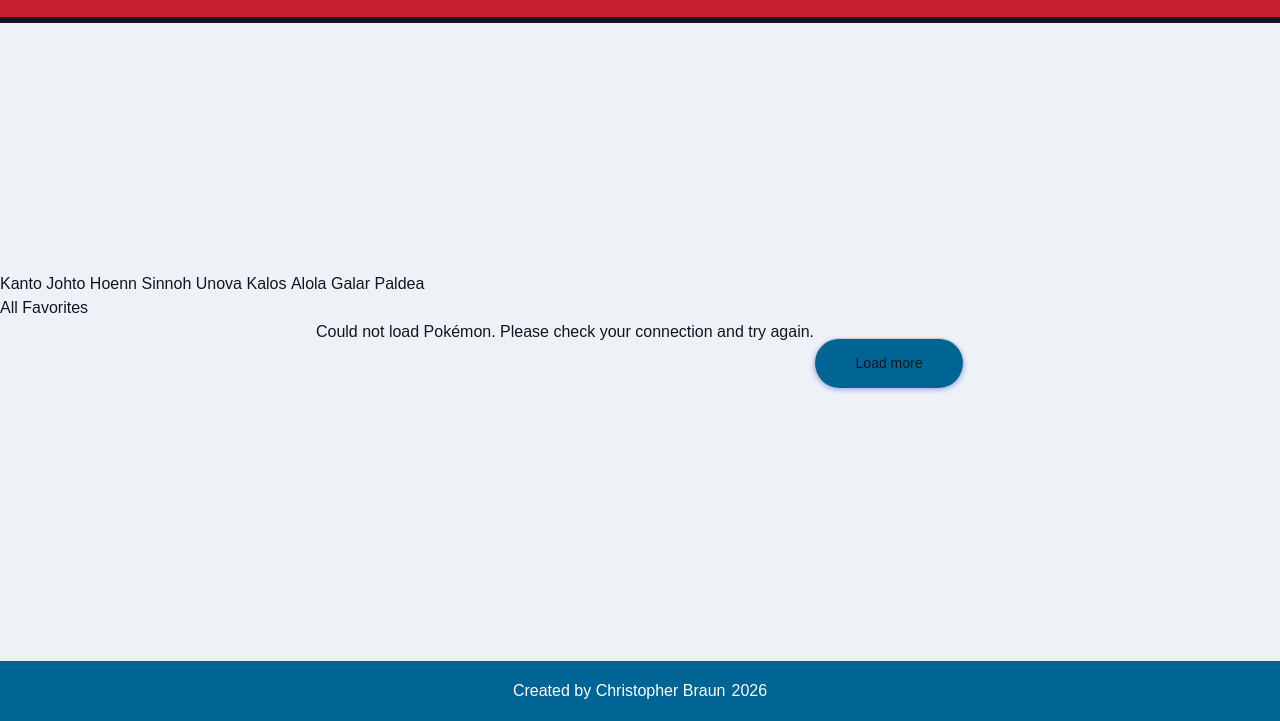
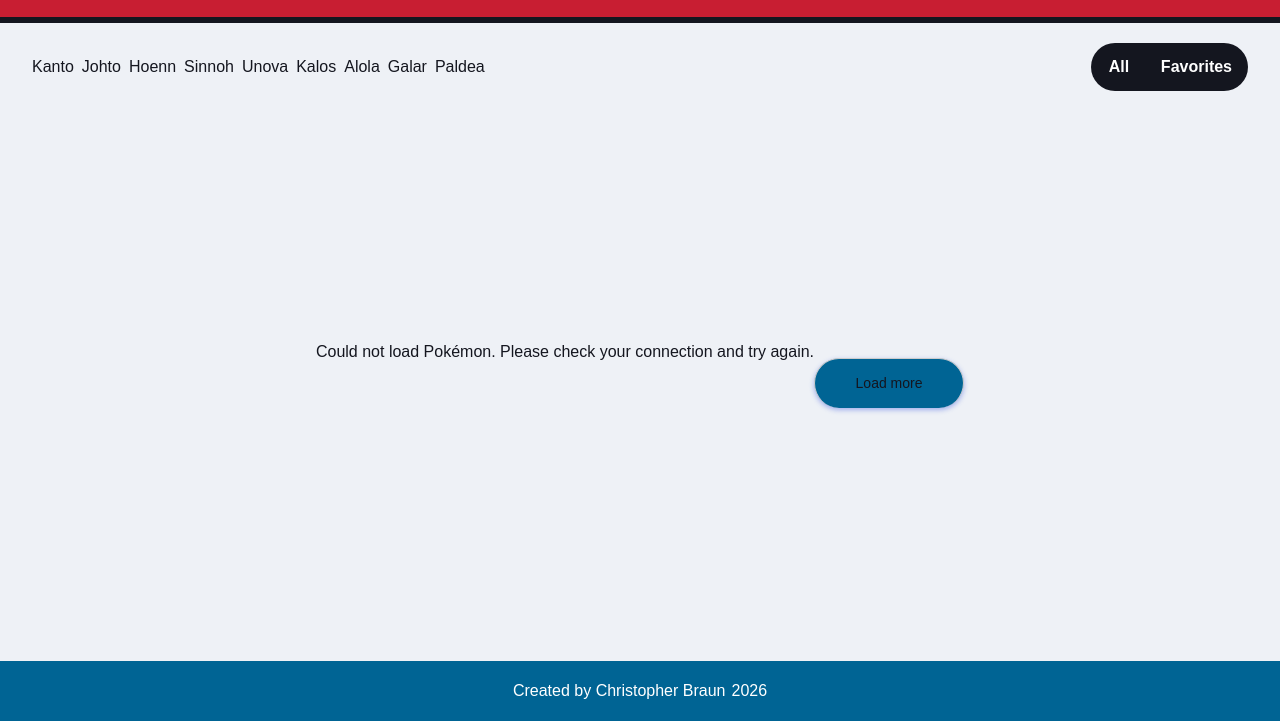
Before and after one commit to ChristopherBraun196/Pokedex, a website with bundled scripts: page index.html in a window 1280 px wide. Shown: the part 79-800 px from the top of the page. Built offline with nearby package versions, Linux system fonts and the light colour scheme; no server answers; files whose address does not match are found by name.

Commit message:
style: add sticky top bar with region and view toolbar

```diff
--- a/index.html
+++ b/index.html
@@ -14,6 +14,7 @@
   </head>
   <body>
     <div class="Background"></div>
+    <div class="top-bar">
       <header class="header">
         <div class="header__inner">
           <div class="header__brand">
@@ -43,7 +44,11 @@
                 aria-label="Search Pokémon"
                 disabled
               >
-              <svg class="search__icon" viewBox="0 0 24 24" aria-hidden="true">
+                <svg
+                  class="search__icon"
+                  viewBox="0 0 24 24"
+                  aria-hidden="true"
+                >
                   <circle cx="11" cy="11" r="7" />
                   <path d="M20 20l-3.5-3.5" />
                 </svg>
@@ -98,12 +103,17 @@
           </div>
         </div>
       </header>
+      <div class="toolbar">
+        <div class="toolbar__inner">
+          <nav
+            class="toolbar__regions"
+            id="regionNav"
+            aria-label="Region"
+          ></nav>
 
-    <main data-id="content">
-      <nav id="regionNav" aria-label="Region"></nav>
-
-      <div class="menu-bars">
+          <div class="switch" role="group" aria-label="View">
             <button
+              class="switch__button"
               data-i18n="show-all"
               id="showAllBtn"
               aria-label="Show all Pokémon"
@@ -111,6 +121,7 @@
               All
             </button>
             <button
+              class="switch__button"
               data-i18n="show-favorites"
               id="showFavoritesBtn"
               aria-label="Show favorite Pokémon"
@@ -118,7 +129,13 @@
               Favorites
             </button>
           </div>
+        </div>
+      </div>
+    </div>
+
+    <main data-id="content">
       <div class="OverlayContainer" id="loadPokemon"></div>
+
       <div class="moreButton">
         <div id="loading-spinner" class="hidden">
           <div class="spinner"></div>
--- /dev/null
+++ b/styles/blocks/toolbar.css
@@ -0,0 +1,13 @@
+.toolbar {
+  @apply bg-ground;
+}
+
+.toolbar__inner {
+  @apply flex flex-wrap items-center justify-between gap-3;
+  @apply mx-auto max-w-7xl;
+  @apply p-4 md:px-8 md:py-5;
+}
+
+.toolbar__regions {
+  @apply flex flex-wrap gap-2;
+}
--- /dev/null
+++ b/styles/blocks/top-bar.css
@@ -0,0 +1,3 @@
+.top-bar {
+  @apply sticky top-0 z-10;
+}
--- a/styles/main.css
+++ b/styles/main.css
@@ -1,8 +1,10 @@
 @import "tailwindcss";
+@import "./blocks/top-bar.css";
 @import "./blocks/header.css";
 @import "./blocks/search.css";
 @import "./blocks/switch.css";
 @import "./blocks/theme-toggle.css";
+@import "./blocks/toolbar.css";
 
 @custom-variant dark (&:where(.dark, .dark *));
 
```
Also changed, not shown: styles/build.css. Lines whose indentation alone changed are shown as unchanged.
